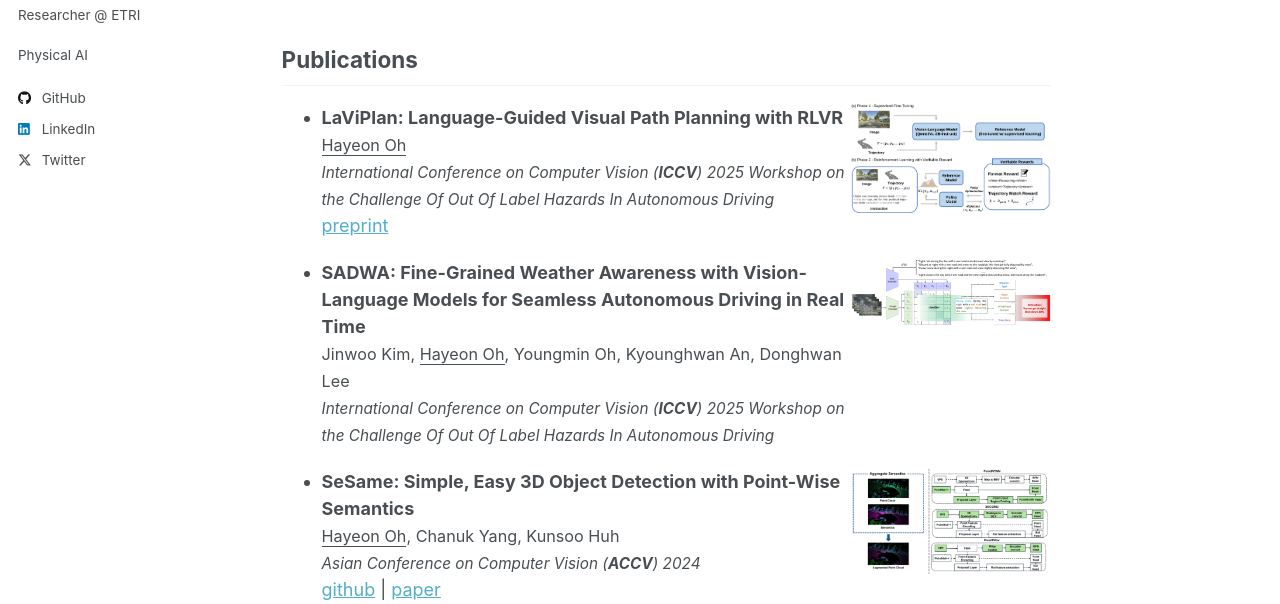
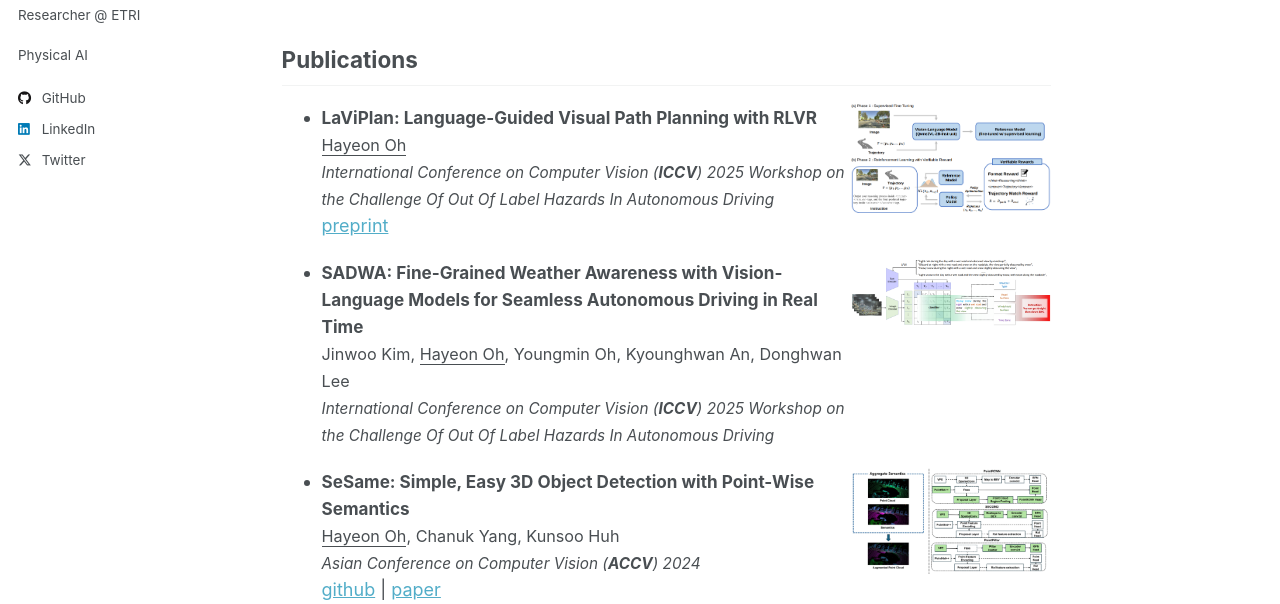
Before and after one commit to OPhD-hahao/OPhD-hahao.github.io, a Jekyll site: the page built from _pages/about.md, in a window 1280 px wide. Shown: the part 270-874 px from the top of the page. Built offline with Jekyll 4.4.1, drawn with Linux system fonts in a browser that asks for light colours; a script that is not in the unit is left out.

Commit message:
Resize font

```diff
--- a/_pages/about.md
+++ b/_pages/about.md
@@ -15,7 +15,7 @@ Email : oph516@etri.re.kr or gkdus9595@hanyang.ac.kr
 
 - <div style="display: flex; align-items: flex-start; justify-content: space-between; margin-bottom: 20px;">
     <div>
-      <b>LaViPlan: Language-Guided Visual Path Planning with RLVR</b><br/>
+      <span style="font-size: 0.95em;"><b>LaViPlan: Language-Guided Visual Path Planning with RLVR</b></span><br/>
       <span style="font-size: 0.9em;"><u>Hayeon Oh</u></span><br/>
       <span style="font-size: 0.85em;"><i>International Conference on Computer Vision (<b>ICCV</b>) 2025 Workshop on the Challenge Of Out Of Label Hazards In Autonomous Driving</i></span><br/>
       <a href="https://arxiv.org/abs/2507.12911">preprint</a>
@@ -25,7 +25,7 @@ Email : oph516@etri.re.kr or gkdus9595@hanyang.ac.kr
 
 - <div style="display: flex; align-items: flex-start; justify-content: space-between; margin-bottom: 20px;">
     <div>
-      <b>SADWA: Fine-Grained Weather Awareness with Vision-Language Models for Seamless Autonomous Driving in Real Time</b><br/>
+      <span style="font-size: 0.95em;"><b>SADWA: Fine-Grained Weather Awareness with Vision-Language Models for Seamless Autonomous Driving in Real Time</b></span><br/>
       <span style="font-size: 0.9em;">Jinwoo Kim, <u>Hayeon Oh</u>, Youngmin Oh, Kyounghwan An, Donghwan Lee</span><br/>
       <span style="font-size: 0.85em;"><i>International Conference on Computer Vision (<b>ICCV</b>) 2025 Workshop on the Challenge Of Out Of Label Hazards In Autonomous Driving</i></span>
     </div>
@@ -34,7 +34,7 @@ Email : oph516@etri.re.kr or gkdus9595@hanyang.ac.kr
 
 - <div style="display: flex; align-items: flex-start; justify-content: space-between; margin-bottom: 20px;">
     <div>
-      <b>SeSame: Simple, Easy 3D Object Detection with Point-Wise Semantics</b><br/>
+      <span style="font-size: 0.95em;"><b>SeSame: Simple, Easy 3D Object Detection with Point-Wise Semantics</b></span><br/>
       <span style="font-size: 0.9em;"><u>Hayeon Oh</u>, Chanuk Yang, Kunsoo Huh</span><br/>
       <span style="font-size: 0.85em;"><i>Asian Conference on Computer Vision (<b>ACCV</b>) 2024</i></span><br/>
       <a href="https://github.com/OPhD-hahao/SeSame">github</a> | <a href="https://openaccess.thecvf.com/content/ACCV2024/html/O_SeSame_Simple_Easy_3D_Object_Detection_with_Point-Wise_Semantics_ACCV_2024_paper.html">paper</a>
```
